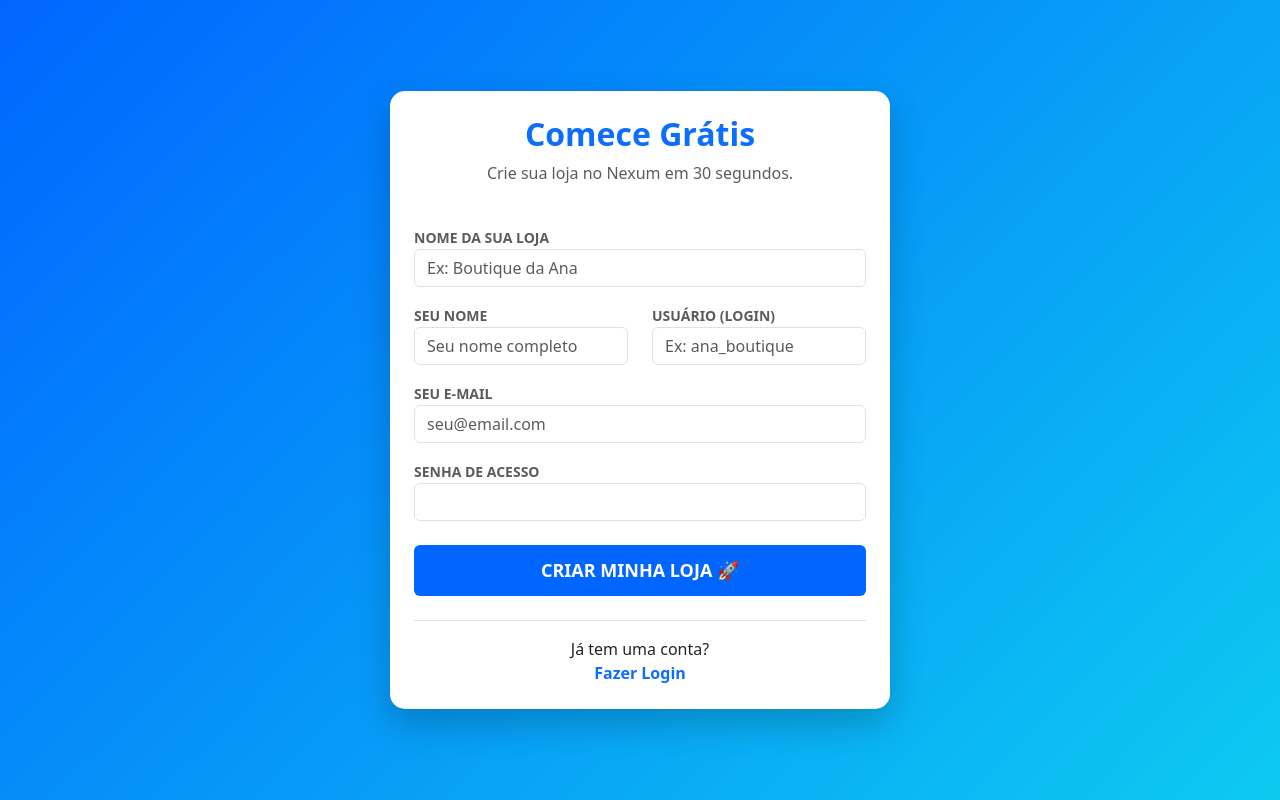
After one commit to SrDOliveira/ERP, a Django app: template core/templates/core/signup.html in a window 1280 px wide. The commit adds this page. Run offline with Django 5.2, Linux system fonts and the light colour scheme; the template is opened without the code that fills it: values that come from a table or form of the project are taken from there, others are empty; parts of the project's set-up code (start-up, migrations or seed data) failed here and were passed over.

Commit message:
Início do Saas

```diff
--- a/core/forms.py
+++ b/core/forms.py
@@ -1,3 +1,5 @@
+from django.contrib.auth import login # Importante para logar direto
+from .forms import(CadastroLojaForm) # Importe o novo form
 from django import forms
 from django.core.exceptions import ValidationError
 # AQUI ESTAVA O ERRO: Precisamos importar todos os modelos novos
@@ -144,3 +146,63 @@
             'email': forms.EmailInput(attrs={'class': 'form-control'}),
             'cargo': forms.Select(attrs={'class': 'form-select'}),
         }
+
+# Adicione no final do arquivo core/forms.py
+
+class CadastroLojaForm(forms.Form):
+    # Dados da Loja
+    nome_loja = forms.CharField(label="Nome da Loja", widget=forms.TextInput(attrs={'class': 'form-control', 'placeholder': 'Ex: Boutique da Ana'}))
+
+    # Dados do Dono
+    nome_usuario = forms.CharField(label="Seu Nome", widget=forms.TextInput(attrs={'class': 'form-control', 'placeholder': 'Seu nome completo'}))
+    email = forms.EmailField(label="E-mail", widget=forms.EmailInput(attrs={'class': 'form-control', 'placeholder': 'seu@email.com'}))
+    username = forms.CharField(label="Usuário para Login", widget=forms.TextInput(attrs={'class': 'form-control', 'placeholder': 'Ex: ana_boutique'}))
+    senha = forms.CharField(label="Senha", widget=forms.PasswordInput(attrs={'class': 'form-control'}))
+
+    def clean_username(self):
+        username = self.cleaned_data['username']
+        if Usuario.objects.filter(username=username).exists():
+            raise ValidationError("Este nome de usuário já existe. Escolha outro.")
+        return username
+
+
+# =========================================================
+#  AUTO-CADASTRO (SIGN UP)
+# =========================================================
+def cadastro_loja(request):
+    if request.method == 'POST':
+        form = CadastroLojaForm(request.POST)
+        if form.is_valid():
+            data = form.cleaned_data
+
+            # 1. Criar a Empresa
+            nova_empresa = Empresa.objects.create(
+                nome_fantasia=data['nome_loja'],
+                ativa=True
+            )
+
+            # 2. Criar o Usuário Dono (Gerente)
+            novo_usuario = Usuario.objects.create_user(
+                username=data['username'],
+                email=data['email'],
+                password=data['senha'],
+                first_name=data['nome_usuario'],
+                empresa=nova_empresa,
+                cargo='GERENTE' # Já nasce mandando
+            )
+
+            # 3. ONBOARDING: Criar dados iniciais para a loja não ficar vazia
+            Caixa.objects.create(empresa=nova_empresa, nome="Caixa Principal", observacao="Caixa padrão do sistema")
+            FormaPagamento.objects.create(empresa=nova_empresa, nome="Dinheiro", taxa=0)
+            FormaPagamento.objects.create(empresa=nova_empresa, nome="Cartão de Crédito", taxa=3.5, dias_para_receber=30)
+            FormaPagamento.objects.create(empresa=nova_empresa, nome="PIX", taxa=0)
+
+            # 4. Logar e Redirecionar
+            login(request, novo_usuario)
+            messages.success(request, f"Bem-vindo ao Nexum! Sua loja '{data['nome_loja']}' está pronta.")
+            return redirect('dashboard')
+
+    else:
+        form = CadastroLojaForm()
+
+    return render(request, 'core/signup.html', {'form': form})
--- a/core/templates/core/login.html
+++ b/core/templates/core/login.html
@@ -74,6 +74,10 @@
             <div class="d-grid">
                 <button type="submit" class="btn btn-primary btn-login">ENTRAR</button>
             </div>
+            <div class="text-center mt-3">
+        <span class="text-muted">Ainda não é cliente?</span>
+        <a href="{% url 'cadastro_loja' %}" class="fw-bold text-primary text-decoration-none">Criar conta grátis</a>
+    </div>
         </form>
     </div>
     <div class="card-footer bg-white border-0 text-center pb-4">
--- /dev/null
+++ b/core/templates/core/signup.html
@@ -0,0 +1,85 @@
+<!DOCTYPE html>
+<html lang="pt-br">
+<head>
+    <meta charset="UTF-8">
+    <meta name="viewport" content="width=device-width, initial-scale=1.0">
+    <title>Criar Conta - Nexum ERP</title>
+    <link href="https://cdn.jsdelivr.net/npm/bootstrap@5.3.0/dist/css/bootstrap.min.css" rel="stylesheet">
+    <style>
+        body {
+            background: linear-gradient(135deg, #0066FF 0%, #0dcaf0 100%);
+            min-height: 100vh;
+            display: flex;
+            align-items: center;
+            justify-content: center;
+            padding: 20px;
+        }
+        .card-login {
+            width: 100%;
+            max-width: 500px;
+            border: none;
+            border-radius: 15px;
+            box-shadow: 0 15px 35px rgba(0,0,0,0.2);
+        }
+        .btn-login {
+            background: #0066FF; border: none; padding: 12px;
+            font-size: 18px; font-weight: bold; transition: 0.3s;
+        }
+        .btn-login:hover { background: #0052CC; transform: translateY(-2px); }
+    </style>
+</head>
+<body>
+
+<div class="card card-login p-4 bg-white">
+    <div class="text-center mb-4">
+        <h2 class="fw-bold text-primary">Comece Grátis</h2>
+        <p class="text-muted">Crie sua loja no Nexum em 30 segundos.</p>
+    </div>
+
+    {% if form.errors %}
+        <div class="alert alert-danger">Verifique os dados e tente novamente.</div>
+    {% endif %}
+
+    <form method="POST">
+        {% csrf_token %}
+
+        <div class="mb-3">
+            <label class="fw-bold small text-muted">NOME DA SUA LOJA</label>
+            {{ form.nome_loja }}
+        </div>
+
+        <div class="row">
+            <div class="col-md-6 mb-3">
+                <label class="fw-bold small text-muted">SEU NOME</label>
+                {{ form.nome_usuario }}
+            </div>
+            <div class="col-md-6 mb-3">
+                <label class="fw-bold small text-muted">USUÁRIO (LOGIN)</label>
+                {{ form.username }}
+                {% if form.username.errors %}<small class="text-danger">{{ form.username.errors }}</small>{% endif %}
+            </div>
+        </div>
+
+        <div class="mb-3">
+            <label class="fw-bold small text-muted">SEU E-MAIL</label>
+            {{ form.email }}
+        </div>
+
+        <div class="mb-4">
+            <label class="fw-bold small text-muted">SENHA DE ACESSO</label>
+            {{ form.senha }}
+        </div>
+
+        <div class="d-grid">
+            <button type="submit" class="btn btn-primary btn-login text-white">CRIAR MINHA LOJA 🚀</button>
+        </div>
+    </form>
+
+    <div class="text-center mt-4 border-top pt-3">
+        <p class="mb-0">Já tem uma conta?</p>
+        <a href="{% url 'login' %}" class="text-decoration-none fw-bold">Fazer Login</a>
+    </div>
+</div>
+
+</body>
+</html>
--- a/core/urls.py
+++ b/core/urls.py
@@ -49,4 +49,6 @@
     path('equipe/novo/', views.adicionar_colaborador, name='adicionar_colaborador'),
     path('equipe/editar/<int:user_id>/', views.editar_colaborador, name='editar_colaborador'),
     path('equipe/excluir/<int:user_id>/', views.excluir_colaborador, name='excluir_colaborador'),
+    path('cadastro/', views.cadastro_loja, name='cadastro_loja'),
+
 ]
```
